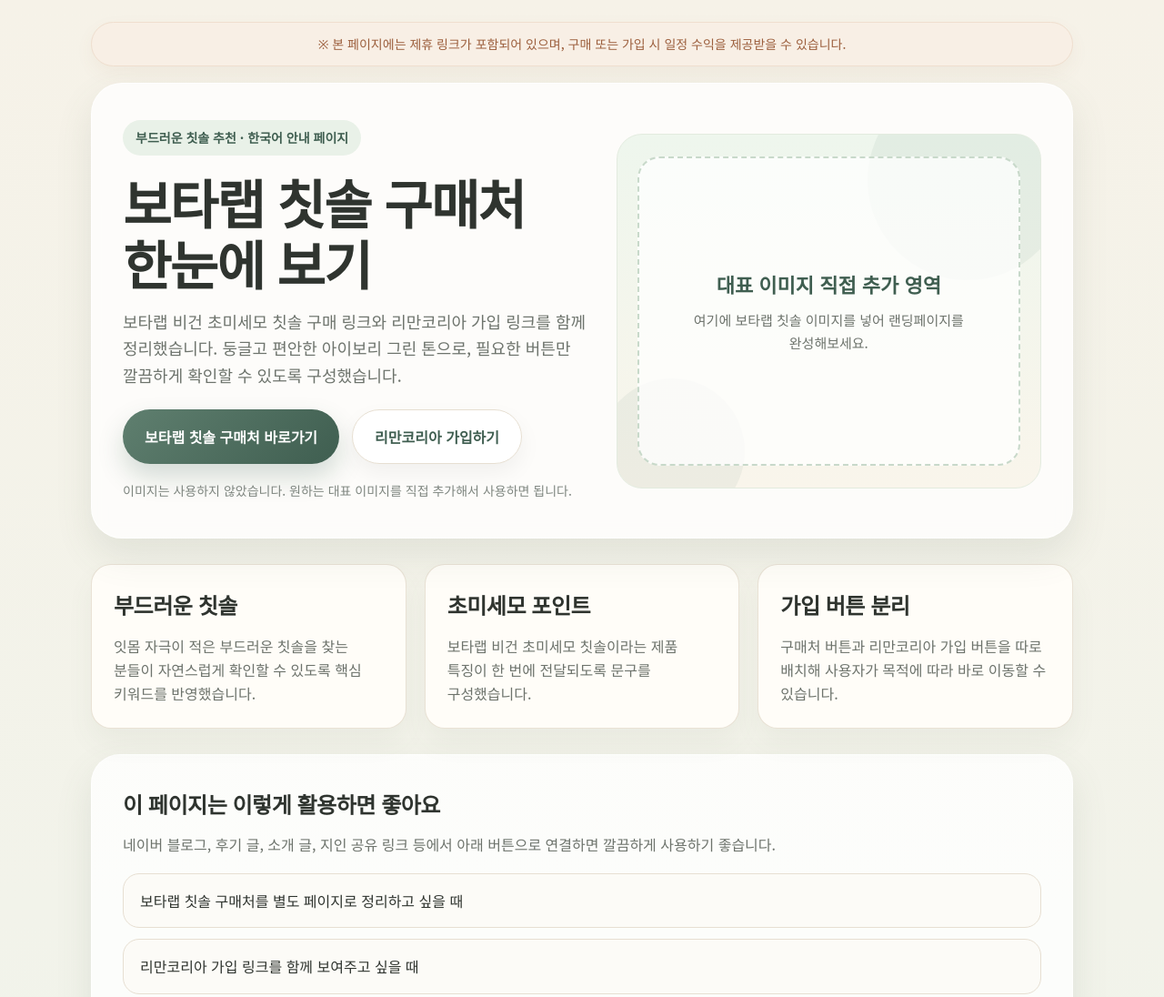
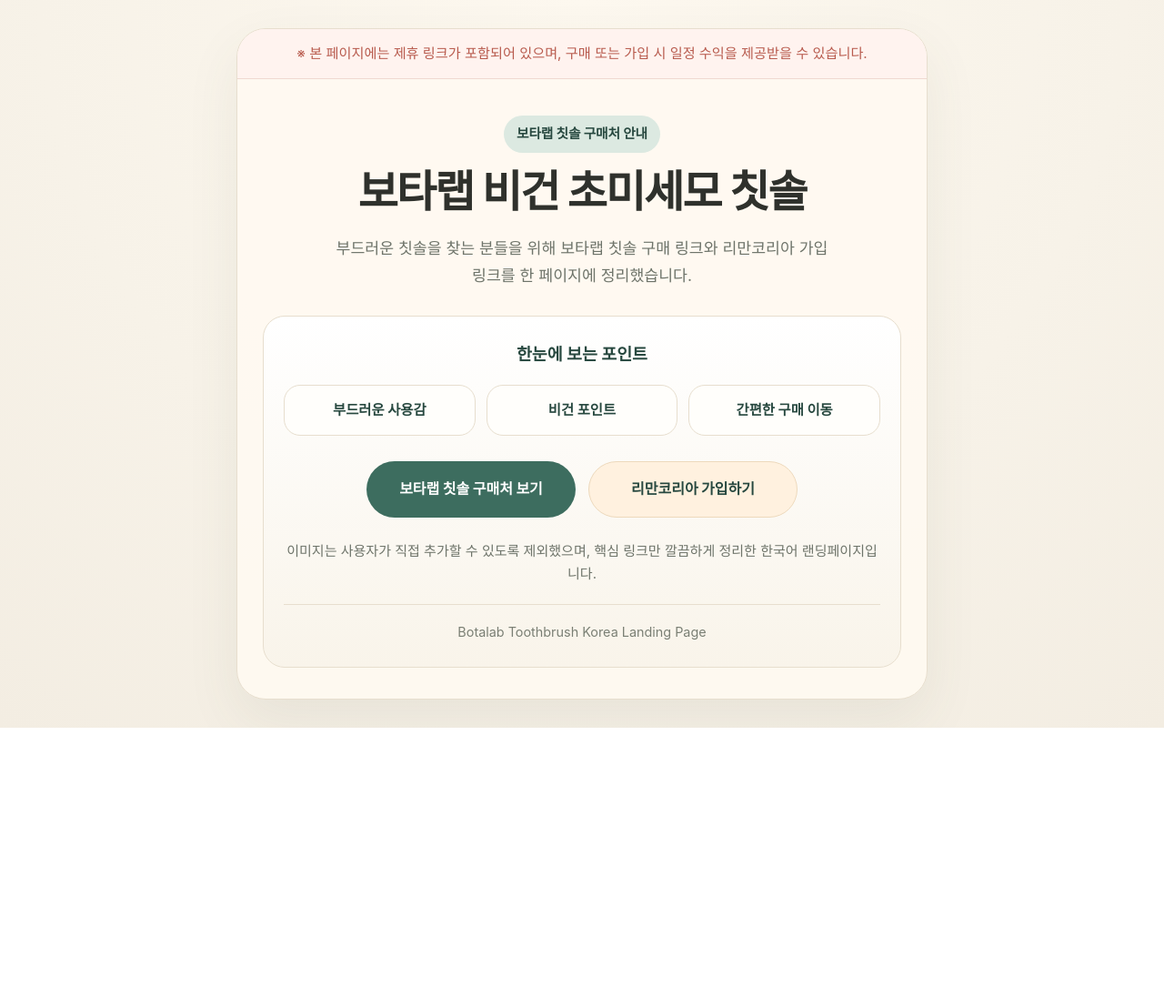
Before and after one commit to Mazeverse/botalab-toothbrush-korea, a plain HTML site: page index.html in a window 1280 px wide. Shown: the top 1096 px of the page at 91% size. After the commit the page ends 800 px from the top, so only its background shows below. Drawn offline with Linux system fonts and the light colour scheme.

Commit message:
Add files via upload

```diff
--- a/index.html
+++ b/index.html
@@ -1,395 +1,219 @@
-<!DOCTYPE html>
+<!doctype html>
 <html lang="ko">
 <head>
   <meta charset="UTF-8" />
   <meta name="viewport" content="width=device-width, initial-scale=1.0" />
-  <title>보타랩 칫솔 구매처 | 부드러운 칫솔 추천</title>
+  <title>보타랩 칫솔 구매처 | 보타랩 비건 초미세모 칫솔 안내</title>
   <meta name="description" content="보타랩 비건 초미세모 칫솔 구매처와 리만코리아 가입 링크를 한눈에 확인할 수 있는 한국어 랜딩페이지입니다." />
-  <meta name="keywords" content="보타랩 칫솔, 보타랩 칫솔 구매처, 부드러운 칫솔 추천, 초미세모 칫솔, 비건 칫솔, 리만코리아 가입" />
+  <meta name="keywords" content="보타랩 칫솔, 보타랩 비건 초미세모 칫솔, 보타랩 칫솔 구매처, 리만코리아 가입, 부드러운 칫솔" />
   <meta name="robots" content="index,follow" />
-  <meta property="og:type" content="website" />
-  <meta property="og:title" content="보타랩 칫솔 구매처 | 부드러운 칫솔 추천" />
-  <meta property="og:description" content="보타랩 비건 초미세모 칫솔 구매 링크와 리만코리아 가입 링크를 확인해보세요." />
-  <meta property="og:locale" content="ko_KR" />
-  <meta name="twitter:card" content="summary_large_image" />
-  <meta name="twitter:title" content="보타랩 칫솔 구매처 | 부드러운 칫솔 추천" />
-  <meta name="twitter:description" content="보타랩 비건 초미세모 칫솔 구매 링크와 리만코리아 가입 링크를 확인해보세요." />
   <meta name="google-site-verification" content="BtBII3918J1J9BnNiNfjVaPn0QXfIj5xoi1G_8qtFk4" />
   <meta name="naver-site-verification" content="f28f86b7853e4f6704297b86d7def790b41e00e4" />
-  <link rel="preconnect" href="https://fonts.googleapis.com">
-  <link rel="preconnect" href="https://fonts.gstatic.com" crossorigin>
-  <link href="https://fonts.googleapis.com/css2?family=Noto+Sans+KR:wght@400;500;700;800&display=swap" rel="stylesheet">
+  <link rel="canonical" href="https://botalab-toothbrush-korea.vercel.app/" />
+  <meta property="og:type" content="website" />
+  <meta property="og:locale" content="ko_KR" />
+  <meta property="og:title" content="보타랩 칫솔 구매처 | 보타랩 비건 초미세모 칫솔 안내" />
+  <meta property="og:description" content="보타랩 칫솔 구매처와 리만코리아 가입 링크를 한 페이지에서 확인하세요." />
+  <meta property="og:url" content="https://botalab-toothbrush-korea.vercel.app/" />
+  <meta name="twitter:card" content="summary_large_image" />
   <style>
     :root {
-      --bg: #f7f3ea;
-      --card: #fffdf8;
-      --green: #5f7f6f;
-      --green-deep: #3f5e50;
-      --green-soft: #dfe9df;
-      --text: #2f342f;
-      --muted: #6d736c;
-      --line: #e7dfd2;
-      --accent: #e9f1e8;
-      --warn-bg: #f8efe5;
-      --warn-text: #9c5f3d;
-      --shadow: 0 18px 40px rgba(92, 108, 94, 0.12);
-      --radius-xl: 28px;
-      --radius-lg: 22px;
-      --radius-md: 18px;
+      --bg: #f7f2e8;
+      --card: #fffaf2;
+      --green: #3d6d5f;
+      --green-dark: #27483f;
+      --green-soft: #dce9e1;
+      --text: #2f312c;
+      --muted: #6e746a;
+      --line: #e7dece;
+      --accent: #fff1df;
     }
 
     * { box-sizing: border-box; }
+
     body {
       margin: 0;
-      font-family: 'Noto Sans KR', system-ui, -apple-system, BlinkMacSystemFont, 'Segoe UI', sans-serif;
-      background: linear-gradient(180deg, #f6f2e8 0%, #eef4ec 100%);
+      font-family: -apple-system, BlinkMacSystemFont, "Segoe UI", Roboto, "Noto Sans KR", "Apple SD Gothic Neo", sans-serif;
       color: var(--text);
-      line-height: 1.65;
+      background:
+        radial-gradient(circle at top, #fdf8ef 0%, var(--bg) 58%, #f3ede2 100%);
+      line-height: 1.7;
+    }
+
+    .wrap {
+      min-height: 100vh;
+      display: flex;
+      align-items: center;
+      justify-content: center;
+      padding: 28px 16px;
+    }
+
+    .card {
+      width: 100%;
+      max-width: 760px;
+      background: rgba(255, 250, 242, 0.94);
+      border: 1px solid var(--line);
+      border-radius: 32px;
+      box-shadow: 0 24px 60px rgba(73, 83, 67, 0.08);
+      overflow: hidden;
+    }
+
+    .notice {
+      padding: 14px 20px;
+      text-align: center;
+      font-size: 0.95rem;
+      color: #b85b4e;
+      background: #fff3ef;
+      border-bottom: 1px solid #f0d8d1;
+    }
+
+    .inner {
+      padding: 40px 28px 34px;
+      text-align: center;
+    }
+
+    .eyebrow {
+      display: inline-block;
+      margin-bottom: 14px;
+      padding: 8px 14px;
+      border-radius: 999px;
+      background: var(--green-soft);
+      color: var(--green-dark);
+      font-size: 0.92rem;
+      font-weight: 700;
+      letter-spacing: -0.01em;
+    }
+
+    h1 {
+      margin: 0;
+      font-size: clamp(2rem, 4vw, 3rem);
+      line-height: 1.22;
+      letter-spacing: -0.04em;
       word-break: keep-all;
     }
 
-    a { color: inherit; text-decoration: none; }
-
-    .wrap {
-      max-width: 1120px;
-      margin: 0 auto;
-      padding: 24px 20px 60px;
+    .sub {
+      max-width: 560px;
+      margin: 18px auto 0;
+      font-size: 1.08rem;
+      color: var(--muted);
+      word-break: keep-all;
     }
 
-    .notice {
-      background: var(--warn-bg);
-      color: var(--warn-text);
-      border: 1px solid #efdece;
-      border-radius: 999px;
-      padding: 12px 18px;
+    .panel {
+      margin: 30px auto 0;
+      padding: 26px 22px;
+      border-radius: 24px;
+      background: linear-gradient(180deg, #ffffff 0%, #f9f4ea 100%);
+      border: 1px solid var(--line);
       text-align: center;
-      font-size: 14px;
-      margin-bottom: 18px;
-      box-shadow: 0 8px 20px rgba(157, 95, 61, 0.06);
     }
 
-    .hero {
-      background: rgba(255,255,255,0.76);
-      backdrop-filter: blur(8px);
-      border: 1px solid rgba(255,255,255,0.7);
-      box-shadow: var(--shadow);
-      border-radius: 34px;
-      padding: 40px 34px;
+    .features {
       display: grid;
-      grid-template-columns: 1.05fr 0.95fr;
-      gap: 26px;
-      align-items: center;
+      grid-template-columns: repeat(3, minmax(0, 1fr));
+      gap: 12px;
+      margin-top: 18px;
     }
 
-    .eyebrow {
-      display: inline-flex;
-      align-items: center;
-      gap: 8px;
-      padding: 8px 14px;
-      background: var(--accent);
-      color: var(--green-deep);
-      border-radius: 999px;
-      font-size: 14px;
+    .feature {
+      padding: 14px 12px;
+      border-radius: 18px;
+      background: #fffefb;
+      border: 1px solid var(--line);
+      font-size: 0.96rem;
+      color: var(--green-dark);
       font-weight: 700;
-      margin-bottom: 18px;
     }
 
-    h1 {
-      margin: 0 0 16px;
-      font-size: clamp(34px, 5vw, 58px);
-      line-height: 1.15;
-      letter-spacing: -0.03em;
-    }
-
-    .hero p {
-      margin: 0 0 22px;
-      font-size: 18px;
-      color: var(--muted);
-    }
-
-    .button-row {
+    .buttons {
       display: flex;
+      gap: 14px;
+      justify-content: center;
       flex-wrap: wrap;
-      gap: 14px;
-      margin-bottom: 18px;
+      margin-top: 28px;
     }
 
     .btn {
       display: inline-flex;
       align-items: center;
       justify-content: center;
-      min-height: 56px;
-      padding: 16px 24px;
+      min-width: 230px;
+      padding: 16px 22px;
       border-radius: 999px;
+      text-decoration: none;
       font-weight: 800;
-      font-size: 16px;
-      transition: transform .18s ease, box-shadow .18s ease, background .18s ease;
+      font-size: 1rem;
+      transition: transform .15s ease, box-shadow .15s ease, opacity .15s ease;
     }
 
-    .btn:hover { transform: translateY(-2px); }
+    .btn:hover {
+      transform: translateY(-2px);
+      box-shadow: 0 16px 30px rgba(39,72,63,0.14);
+    }
 
     .btn-primary {
-      background: linear-gradient(135deg, var(--green), var(--green-deep));
+      background: var(--green);
       color: #fff;
-      box-shadow: 0 14px 28px rgba(63, 94, 80, 0.22);
     }
 
     .btn-secondary {
-      background: #fff;
-      color: var(--green-deep);
-      border: 1px solid var(--line);
-      box-shadow: 0 10px 24px rgba(0,0,0,0.05);
+      background: var(--accent);
+      color: var(--green-dark);
+      border: 1px solid #edd9bc;
     }
 
-    .hero-note {
-      font-size: 14px;
-      color: #7e857f;
-    }
-
-    .visual {
-      background: linear-gradient(180deg, #eef6ed 0%, #f9f5eb 100%);
-      border-radius: var(--radius-xl);
-      padding: 22px;
-      min-height: 390px;
-      display: flex;
-      align-items: center;
-      justify-content: center;
-      border: 1px solid #e3ebdf;
-      position: relative;
-      overflow: hidden;
-    }
-
-    .visual::before,
-    .visual::after {
-      content: '';
-      position: absolute;
-      border-radius: 50%;
-      background: rgba(95, 127, 111, 0.08);
-    }
-
-    .visual::before {
-      width: 220px;
-      height: 220px;
-      top: -60px;
-      right: -30px;
-    }
-
-    .visual::after {
-      width: 160px;
-      height: 160px;
-      bottom: -40px;
-      left: -20px;
-    }
-
-    .image-placeholder {
-      width: 100%;
-      height: 100%;
-      min-height: 340px;
-      border: 2px dashed #c8d9ca;
-      border-radius: 24px;
-      background: rgba(255,255,255,0.75);
-      display: flex;
-      flex-direction: column;
-      align-items: center;
-      justify-content: center;
-      text-align: center;
-      padding: 24px;
-      position: relative;
-      z-index: 1;
-    }
-
-    .image-placeholder strong {
-      font-size: 22px;
-      margin-bottom: 10px;
-      color: var(--green-deep);
-    }
-
-    .image-placeholder span {
-      font-size: 15px;
+    .note {
+      margin-top: 24px;
+      font-size: 0.94rem;
       color: var(--muted);
     }
 
-    .grid {
-      display: grid;
-      grid-template-columns: repeat(3, 1fr);
-      gap: 20px;
-      margin-top: 28px;
+    .footer {
+      margin-top: 20px;
+      padding-top: 18px;
+      border-top: 1px solid var(--line);
+      font-size: 0.9rem;
+      color: #7a7f74;
     }
 
-    .card {
-      background: var(--card);
-      border-radius: var(--radius-lg);
-      padding: 24px;
-      border: 1px solid rgba(231,223,210,0.9);
-      box-shadow: 0 16px 30px rgba(93, 104, 90, 0.06);
-    }
-
-    .card h2, .section h2 {
-      margin: 0 0 12px;
-      font-size: 24px;
-      letter-spacing: -0.02em;
-    }
-
-    .card p, .section p {
-      margin: 0;
-      color: var(--muted);
-      font-size: 16px;
-    }
-
-    .section {
-      margin-top: 28px;
-      background: rgba(255,255,255,0.78);
-      border: 1px solid rgba(255,255,255,0.7);
-      box-shadow: var(--shadow);
-      border-radius: 32px;
-      padding: 34px;
-    }
-
-    .review-list, .recommend-list {
-      list-style: none;
-      padding: 0;
-      margin: 18px 0 0;
-      display: grid;
-      gap: 12px;
-    }
-
-    .review-list li, .recommend-list li {
-      padding: 16px 18px;
-      border-radius: 18px;
-      background: #fcfbf7;
-      border: 1px solid var(--line);
-      color: var(--text);
-      font-size: 16px;
-    }
-
-    .split {
-      display: grid;
-      grid-template-columns: 1fr 1fr;
-      gap: 22px;
-      align-items: start;
-    }
-
-    .subbox {
-      background: #fcfbf7;
-      border: 1px solid var(--line);
-      border-radius: 24px;
-      padding: 24px;
-      height: 100%;
-    }
-
-    .subbox h3 {
-      margin: 0 0 12px;
-      font-size: 20px;
-    }
-
-    .cta-box {
-      text-align: center;
-      background: linear-gradient(180deg, #fdfbf5 0%, #edf4ee 100%);
-    }
-
-    footer {
-      text-align: center;
-      padding: 24px 0 8px;
-      color: #7a827b;
-      font-size: 13px;
-    }
-
-    @media (max-width: 920px) {
-      .hero,
-      .grid,
-      .split {
-        grid-template-columns: 1fr;
-      }
-      .wrap { padding: 18px 16px 48px; }
-      .hero { padding: 28px 20px; }
-      .section { padding: 26px 20px; }
-      h1 { font-size: 34px; }
-      .hero p { font-size: 16px; }
-      .visual { min-height: 300px; }
-      .image-placeholder { min-height: 260px; }
+    @media (max-width: 640px) {
+      .wrap { padding: 18px 12px; }
+      .inner { padding: 28px 18px 24px; }
+      .features { grid-template-columns: 1fr; }
+      .btn { width: 100%; min-width: 0; }
+      .notice { font-size: 0.88rem; }
+      .sub { font-size: 1rem; }
     }
   </style>
 </head>
 <body>
-  <div class="wrap">
-    <div class="notice">※ 본 페이지에는 제휴 링크가 포함되어 있으며, 구매 또는 가입 시 일정 수익을 제공받을 수 있습니다.</div>
+  <main class="wrap">
+    <section class="card">
+      <div class="notice">※ 본 페이지에는 제휴 링크가 포함되어 있으며, 구매 또는 가입 시 일정 수익을 제공받을 수 있습니다.</div>
+      <div class="inner">
+        <div class="eyebrow">보타랩 칫솔 구매처 안내</div>
+        <h1>보타랩 비건 초미세모 칫솔</h1>
+        <p class="sub">부드러운 칫솔을 찾는 분들을 위해 보타랩 칫솔 구매 링크와 리만코리아 가입 링크를 한 페이지에 정리했습니다.</p>
 
-    <section class="hero">
-      <div>
-        <div class="eyebrow">부드러운 칫솔 추천 · 한국어 안내 페이지</div>
-        <h1>보타랩 칫솔 구매처<br />한눈에 보기</h1>
-        <p>
-          보타랩 비건 초미세모 칫솔 구매 링크와 리만코리아 가입 링크를 함께 정리했습니다.
-          둥글고 편안한 아이보리 그린 톤으로, 필요한 버튼만 깔끔하게 확인할 수 있도록 구성했습니다.
-        </p>
-        <div class="button-row">
-          <a class="btn btn-primary" href="https://kr.riman.com/product/detail/778885710735214159?referrerCode=1021859591" target="_blank" rel="noopener noreferrer">보타랩 칫솔 구매처 바로가기</a>
-          <a class="btn btn-secondary" href="https://kr.riman.com/signup/selectType?referrerCode=1021859591" target="_blank" rel="noopener noreferrer">리만코리아 가입하기</a>
-        </div>
-        <div class="hero-note">이미지는 사용하지 않았습니다. 원하는 대표 이미지를 직접 추가해서 사용하면 됩니다.</div>
-      </div>
-      <div class="visual">
-        <div class="image-placeholder" aria-label="대표 이미지 삽입 영역">
-          <strong>대표 이미지 직접 추가 영역</strong>
-          <span>여기에 보타랩 칫솔 이미지를 넣어 랜딩페이지를 완성해보세요.</span>
+        <div class="panel">
+          <strong style="font-size:1.15rem; color:var(--green-dark);">한눈에 보는 포인트</strong>
+          <div class="features">
+            <div class="feature">부드러운 사용감</div>
+            <div class="feature">비건 포인트</div>
+            <div class="feature">간편한 구매 이동</div>
+          </div>
+
+          <div class="buttons">
+            <a class="btn btn-primary" href="https://kr.riman.com/product/detail/778885710735214159?referrerCode=1021859591" target="_blank" rel="noopener noreferrer">보타랩 칫솔 구매처 보기</a>
+            <a class="btn btn-secondary" href="https://kr.riman.com/signup/selectType?referrerCode=1021859591" target="_blank" rel="noopener noreferrer">리만코리아 가입하기</a>
+          </div>
+
+          <p class="note">이미지는 사용자가 직접 추가할 수 있도록 제외했으며, 핵심 링크만 깔끔하게 정리한 한국어 랜딩페이지입니다.</p>
+          <div class="footer">Botalab Toothbrush Korea Landing Page</div>
         </div>
       </div>
     </section>
-
-    <section class="grid">
-      <article class="card">
-        <h2>부드러운 칫솔</h2>
-        <p>잇몸 자극이 적은 부드러운 칫솔을 찾는 분들이 자연스럽게 확인할 수 있도록 핵심 키워드를 반영했습니다.</p>
-      </article>
-      <article class="card">
-        <h2>초미세모 포인트</h2>
-        <p>보타랩 비건 초미세모 칫솔이라는 제품 특징이 한 번에 전달되도록 문구를 구성했습니다.</p>
-      </article>
-      <article class="card">
-        <h2>가입 버튼 분리</h2>
-        <p>구매처 버튼과 리만코리아 가입 버튼을 따로 배치해 사용자가 목적에 따라 바로 이동할 수 있습니다.</p>
-      </article>
-    </section>
-
-    <section class="section">
-      <h2>이 페이지는 이렇게 활용하면 좋아요</h2>
-      <p>네이버 블로그, 후기 글, 소개 글, 지인 공유 링크 등에서 아래 버튼으로 연결하면 깔끔하게 사용하기 좋습니다.</p>
-      <ul class="review-list">
-        <li>보타랩 칫솔 구매처를 별도 페이지로 정리하고 싶을 때</li>
-        <li>리만코리아 가입 링크를 함께 보여주고 싶을 때</li>
-        <li>아이보리·그린 톤의 부드러운 인상으로 랜딩페이지를 만들고 싶을 때</li>
-      </ul>
-    </section>
-
-    <section class="section">
-      <div class="split">
-        <div class="subbox">
-          <h3>추천 문구 예시</h3>
-          <p>부드러운 칫솔을 찾고 있다면 보타랩 비건 초미세모 칫솔을 확인해보세요. 구매처와 가입 링크를 함께 정리했습니다.</p>
-        </div>
-        <div class="subbox">
-          <h3>추천 대상</h3>
-          <ul class="recommend-list">
-            <li>보타랩 칫솔 구매처를 찾는 분</li>
-            <li>부드러운 칫솔 추천 제품을 보고 싶은 분</li>
-            <li>리만코리아 가입 링크도 함께 확인하려는 분</li>
-          </ul>
-        </div>
-      </div>
-    </section>
-
-    <section class="section cta-box">
-      <h2>바로 확인하기</h2>
-      <p>아래 버튼으로 보타랩 칫솔 구매처와 리만코리아 가입 페이지로 이동할 수 있습니다.</p>
-      <div class="button-row" style="justify-content:center; margin-top:20px;">
-        <a class="btn btn-primary" href="https://kr.riman.com/product/detail/778885710735214159?referrerCode=1021859591" target="_blank" rel="noopener noreferrer">보타랩 칫솔 구매처 바로가기</a>
-        <a class="btn btn-secondary" href="https://kr.riman.com/signup/selectType?referrerCode=1021859591" target="_blank" rel="noopener noreferrer">리만코리아 가입하기</a>
-      </div>
-    </section>
-
-    <footer>
-      © 2026 Botalab Toothbrush Korea Landing Page
-    </footer>
-  </div>
+  </main>
 </body>
 </html>
--- a/sitemap.xml
+++ b/sitemap.xml
@@ -1,7 +1,7 @@
 <?xml version="1.0" encoding="UTF-8"?>
 <urlset xmlns="http://www.sitemaps.org/schemas/sitemap/0.9">
   <url>
-    <loc>https://example.com/</loc>
+    <loc>https://botalab-toothbrush-korea.vercel.app/</loc>
     <changefreq>weekly</changefreq>
     <priority>0.9</priority>
   </url>
```
Also changed, not shown: robots.txt.
